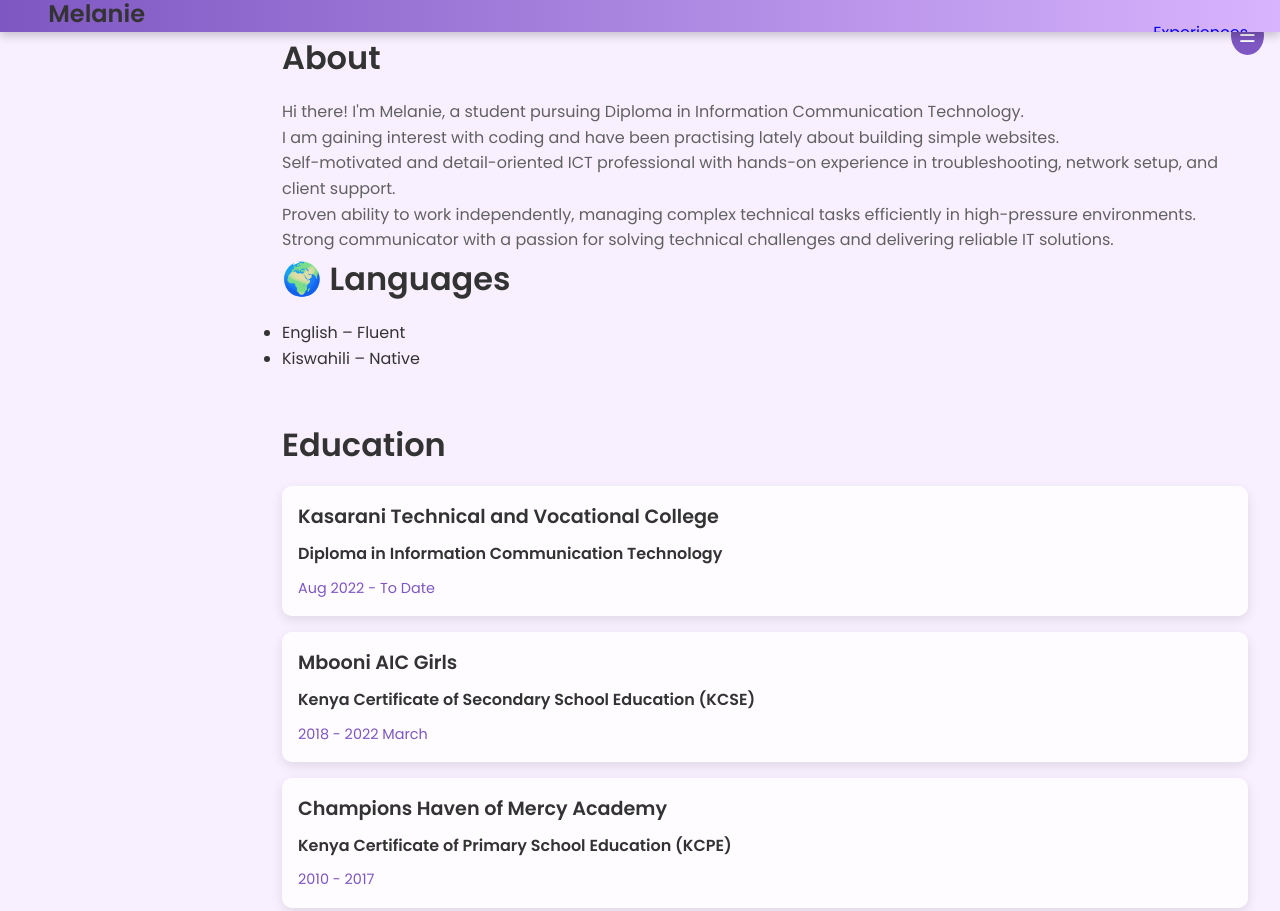
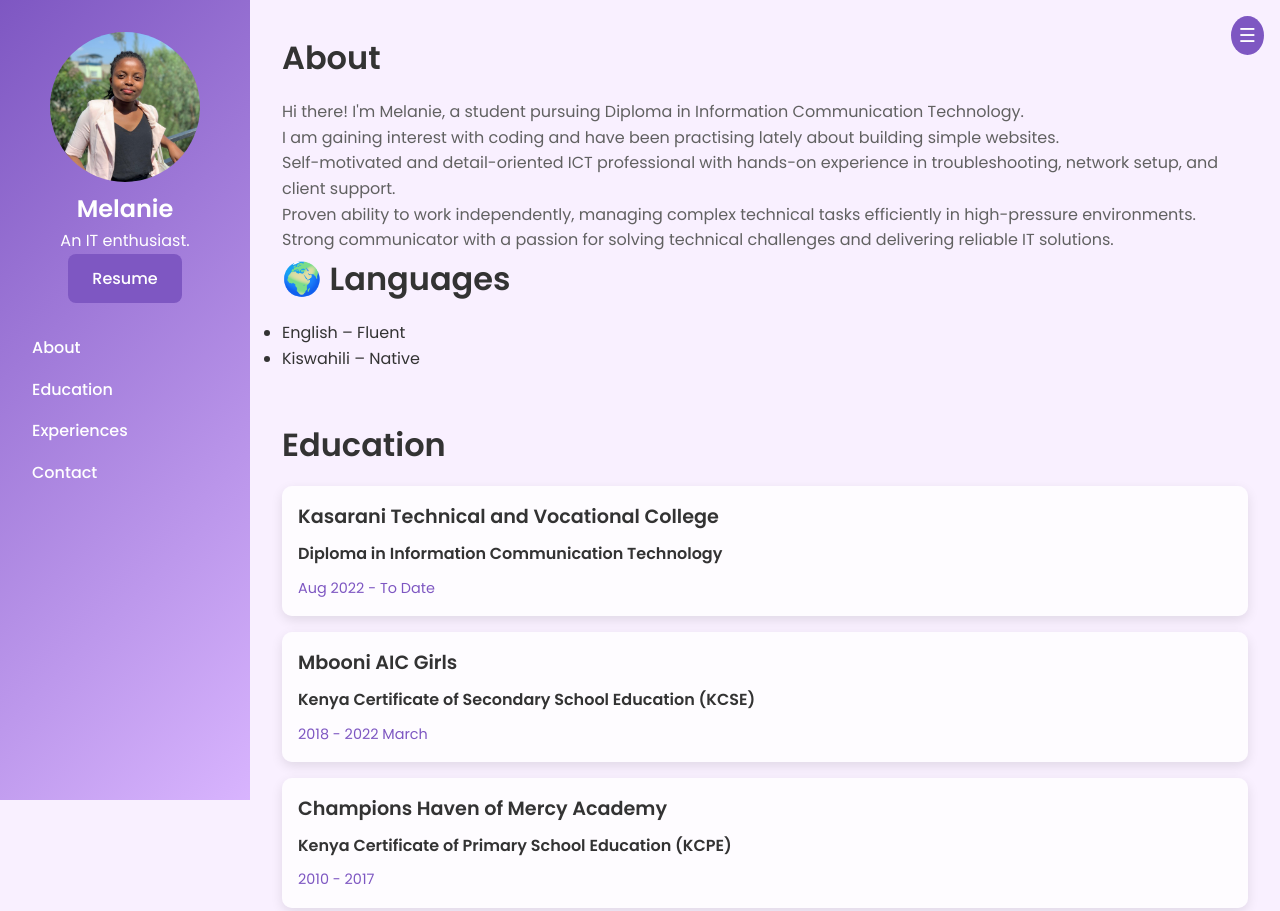
Before and after one commit to Cupidbaby-bit/Melanie, a plain HTML site: page index.html in a window 1280 px wide. Shown: the top 911 px of the page. Drawn offline with Linux system fonts and the light colour scheme.

Commit message:
Update index.html

```diff
--- a/index.html
+++ b/index.html
@@ -21,41 +21,33 @@
       overflow-x: hidden;
     }
 
-    /* Sidebar - Top Fixed Nav */
+    /* Sidebar */
     .sidebar {
       position: fixed;
       top: 0;
       left: 0;
-  width: 100%;
-  height: auto; /* Auto height now */
-  max-height: 0;
-  overflow: hidden;
-  background: linear-gradient(90deg, #7e57c2, #d8b4fe);
-  padding: 1rem 2rem;
-  display: flex;
-  flex-direction: row;
-  justify-content: space-between;
-  align-items: center;
-  transition: max-height 0.4s ease-out, background 0.3s ease;
+      height: 100vh;
+      width: 250px;
+      background: linear-gradient(135deg, #7e57c2, #d8b4fe);
+      padding: 2rem;
+      transition: width 0.3s ease;
+      color: #fff;
       z-index: 1000;
-  box-shadow: 0 4px 10px rgba(0, 0, 0, 0.2);
     }
 
-/* When sidebar is open */
     .sidebar.open {
-  max-height: 300px; /* Adjust based on content height */
-  overflow: visible;
-  padding: 1rem 2rem;
+      width: 0;
+      padding: 1rem;
     }
 
     .profile {
       text-align: center;
-  margin-bottom: 1rem;
+      margin-bottom: 2rem;
     }
 
     .profile-pic {
-  width: 80px;
-  height: 80px;
+      width: 150px;
+      height: 150px;
       border-radius: 50%;
       object-fit: cover;
       margin: 0 auto;
@@ -63,22 +55,24 @@
 
     .nav-links ul {
       list-style: none;
-  display: flex;
-  flex-direction: column;
-  gap: 0.5rem;
-  text-align: center;
+      padding: 0;
     }
 
     .nav-links li {
-  margin-bottom: 0.5rem;
+      margin-bottom: 1rem;
     }
 
-.toggle-btn {
-  position: fixed;
-  top: 1rem;
-  right: 1rem;
-  z-index: 1001;
+    .nav-links a {
+      color: #fff;
+      text-decoration: none;
+      font-weight: 500;
+      transition: color 0.3s ease;
     }
+
+    .nav-links a:hover {
+      color: #6a408a;
+    }
+
     /* Main Content */
     .content {
       margin-left: 250px;
@@ -225,19 +219,19 @@
       z-index: 1000;
     }
 
+    /* Media Queries */
     @media (max-width: 768px) {
+      .sidebar {
+        width: 0;
+        padding: 1rem;
+      }
+
       .content {
         margin-left: 0;
-    padding-top: 80px; /* So content doesn't go under nav */
       }
 
-  .nav-links ul {
-    flex-direction: column;
-    gap: 1rem;
-  }
-
-  .profile h1 {
-    font-size: 1.2rem;
+      .toggle-btn {
+        display: block;
       }
     }
   </style>
@@ -319,7 +313,7 @@
 
     <section id="contact" class="contact">
       <h2>Contact</h2>
-      <form action="https://formspree.io/f/xqaqvzkw " method="POST">
+      <form action="https://formspree.io/f/xqaqvzkw   " method="POST">
         <input type="text" name="name" placeholder="Your Name" required />
         <input type="email" name="_replyto" placeholder="Your Email" required />
         <textarea name="message" placeholder="Your Message" required></textarea>
```
Lines whose indentation alone changed are shown as unchanged.
